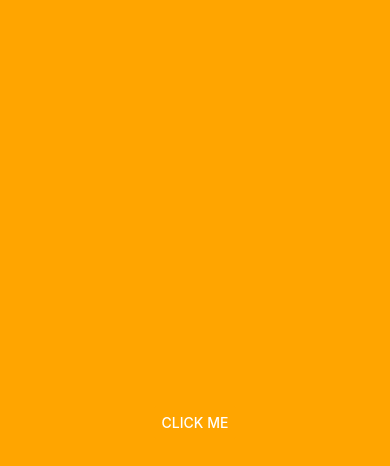
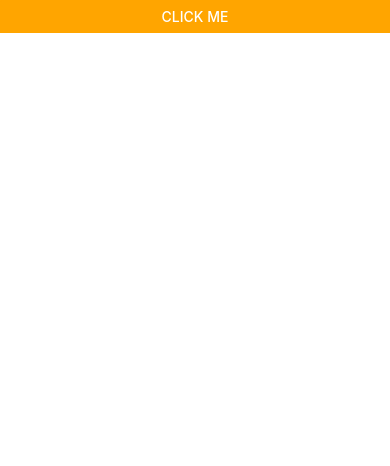
Before and after one commit to prahladinala/expo-react-native, a React Native app: screen / in a window 390 px wide. Shown: the top 466 px of the page. Built offline with nearby package versions, Linux system fonts and the light colour scheme.

Commit message:
StyleSheet - Inline styles - style={{...}}

```diff
--- a/App.js
+++ b/App.js
@@ -5,7 +5,7 @@ import { Button, StyleSheet, View, Alert } from 'react-native';
 export default function App() {
 
   return (
-    <View style={styles.container}>
+    <View style={{ backgroundColor: "orange" }}>
       <Button color="orange"
         title="Click Me"
         onPress={() => Alert.prompt("title", "Description", (text) => console.log(text))} />
```
